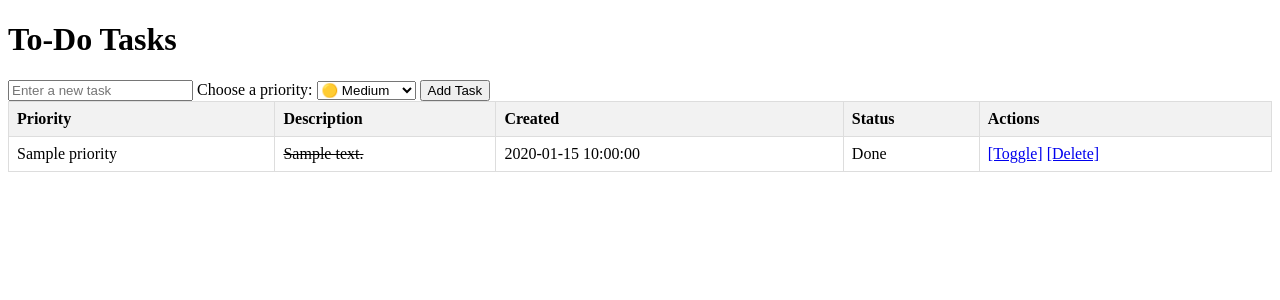
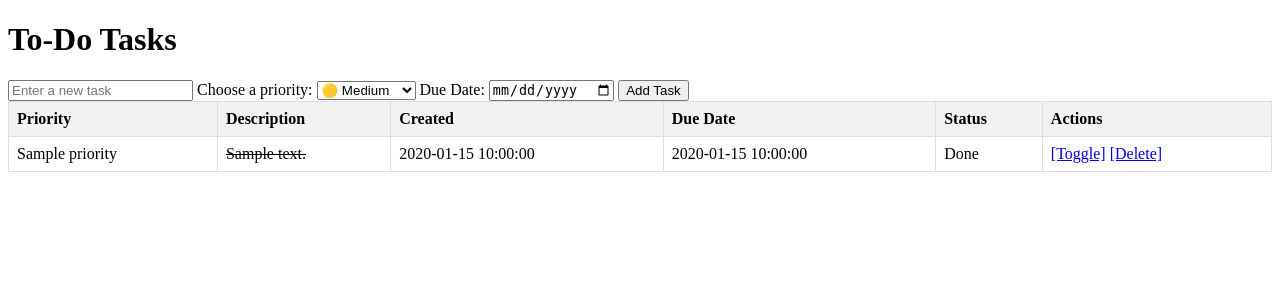
Before and after one commit to 1epalasprop/tasks, a Flask app: template templates/index.html in a window 1280 px wide. Shown: the top 300 px of the page. Run offline with Flask 3, Linux system fonts and the light colour scheme; the template is opened without the code that fills it: most values are stand-ins (such as "Sample title", 1, 10 or a date in 2020).

Commit message:
feat: due date

```diff
--- a/app.py
+++ b/app.py
@@ -19,8 +19,20 @@ def add_task():
     today = datetime.today().strftime("%d/%m/%Y")
     task = request.form.get("input_task")
     priority = request.form.get("priority")
+    due_date_str = request.form.get("due_date")
+    # Convert the due date string to a datetime object and format it to day/month/year.
+    if due_date_str is not None and due_date_str != "":
+        due_date = datetime.strptime(due_date_str, "%Y-%m-%d").strftime("%d/%m/%Y")
+    else:
+        due_date = ""
     tasks.append(
-        {"description": task, "done": False, "created": today, "priority": priority}
+        {
+            "description": task,
+            "done": False,
+            "created": today,
+            "priority": priority,
+            "due_date": due_date,
+        }
     )
     # Send the user back to the index page.
     return redirect(url_for("index"))
--- a/templates/index.html
+++ b/templates/index.html
@@ -38,6 +38,8 @@
             <option value="🟡 Medium" selected>🟡 Medium</option>
             <option value="🟢 Low">🟢 Low</option>
         </select>
+        <label for="due_date">Due Date:</label>
+        <input type="date" id="due_date" name="due_date">
         <button type="submit">Add Task</button>
     </form>
 
@@ -48,6 +50,7 @@
                 <th>Priority</th>
                 <th>Description</th>
                 <th>Created</th>
+                <th>Due Date</th>
                 <th>Status</th>
                 <th>Actions</th>
             </tr>
@@ -59,6 +62,7 @@
                 <td>{{ task['priority'] }}</td>
                 <td class="{{ 'done' if task['done'] else '' }}">{{ task['description'] }}</td>
                 <td>{{ task['created'] }}</td>
+                <td>{{ task['due_date'] }}</td>
                 <td>{{ 'Done' if task['done'] else 'Not Done' }}</td>
                 <td>
                     <a href="/toggle/{{ loop.index0 }}">[Toggle]</a>
```
